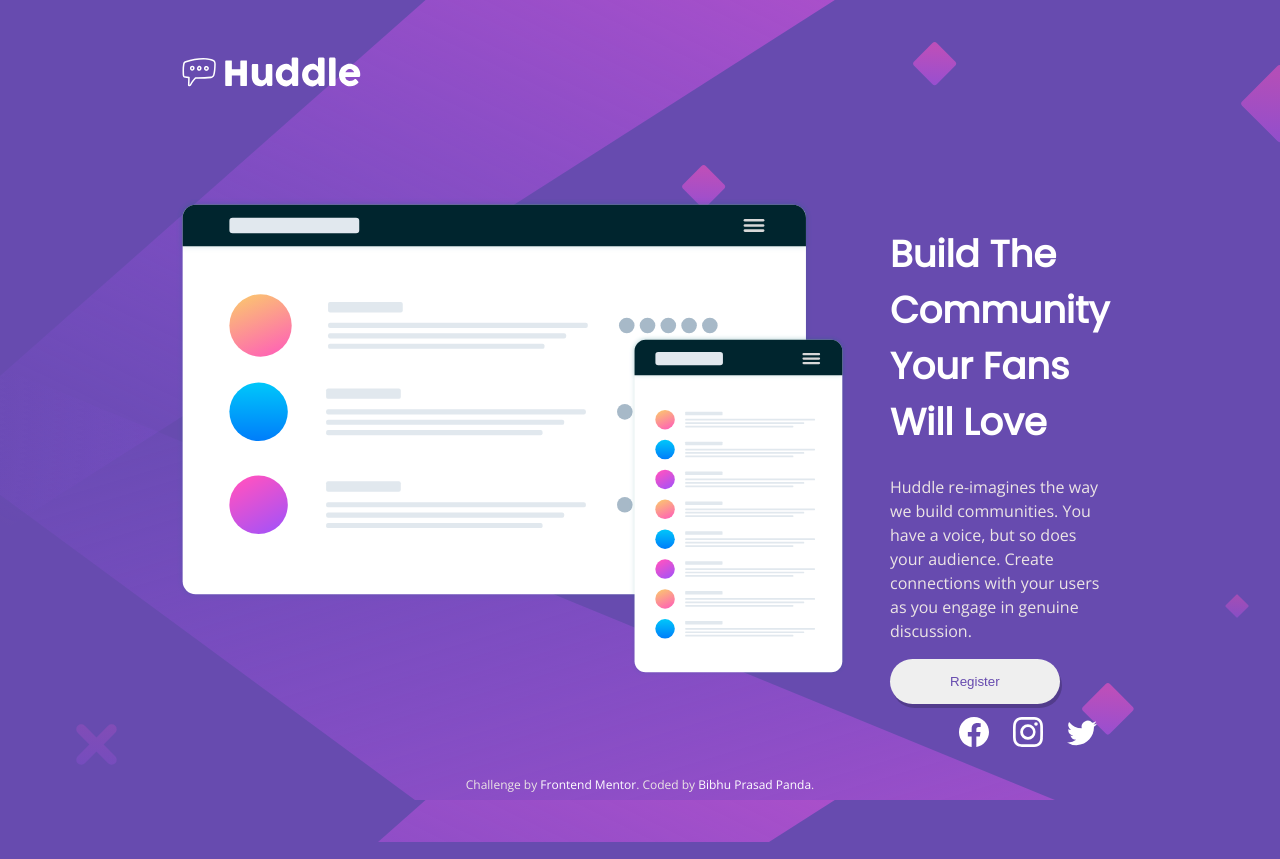
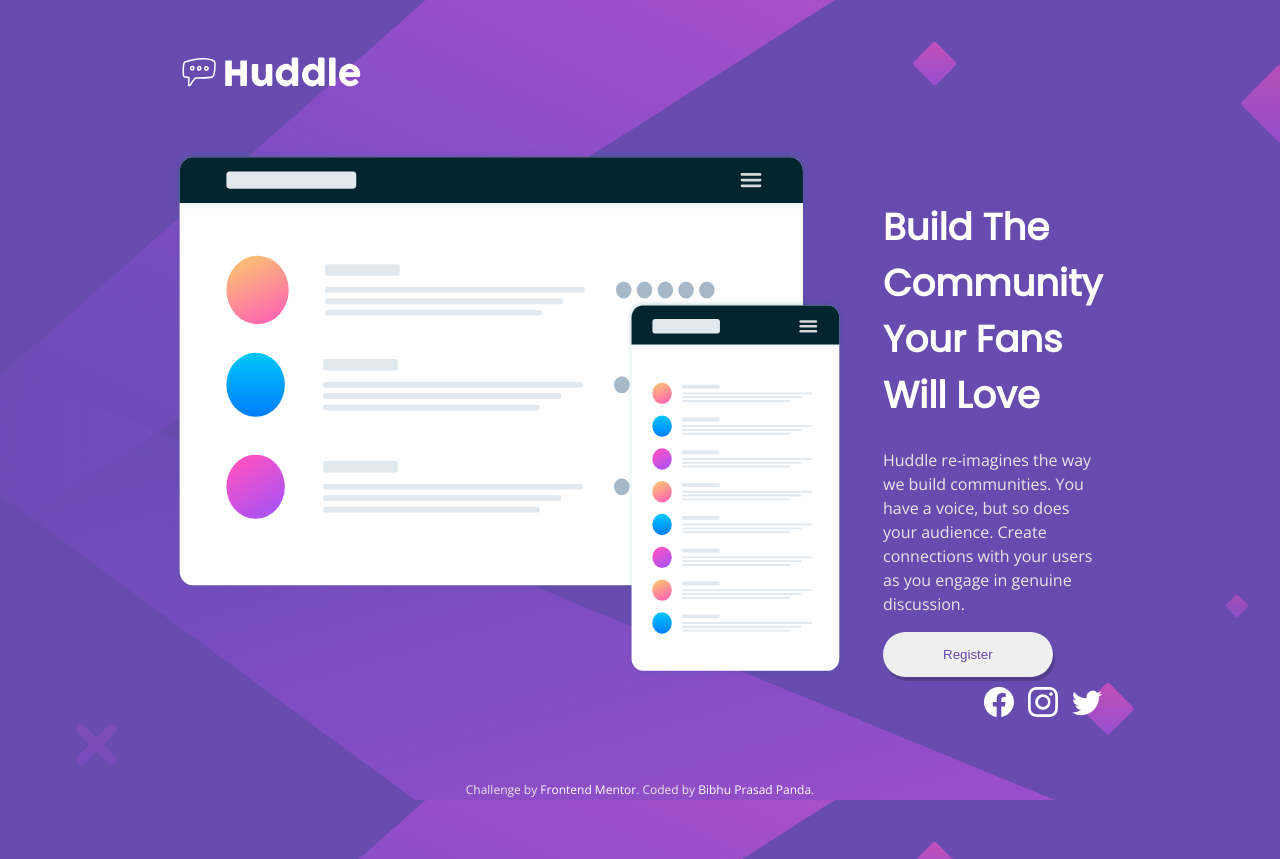
Before and after one commit to BibhuPrasadPanda97/Frontend-Mentor-Huddle-landing-page-with-single-introductory-section, a plain HTML site: page index.html in a window 1280 px wide. Drawn offline with nearby package versions, Linux system fonts and the light colour scheme.

Commit message:
First commit

```diff
--- a/css/styles.css
+++ b/css/styles.css
@@ -21,23 +21,22 @@ p{
 }
 
 .logo-img{
-    width: 12rem;
+    max-width: 12rem;
 }
 
-table{
-    margin-top: 1.5rem;
+.middle-container{
+    display: flex;
 }
 
 .mock-img{
-    display: inline-block;
     max-width: 42rem;
     margin-top: 3.125rem;
     margin-right: 2.375rem;
 }
 
 .about-text{
-    width: 98%;
-    display: inline-block;
+    max-width: 98%;
+    /* display: inline-block; */
     margin-top: 4.688rem;
 }
 
@@ -55,11 +54,12 @@ table{
 }
 
 .contact-section{
-    text-align: right;
+    text-align: center;
+    float: right;
 }
 
 .bi{
-    padding: 0.625rem 0.625rem;
+    padding: 0.625rem 5px;
 }
 
 .bi:hover{
@@ -67,7 +67,8 @@ table{
 }
 
 .attribution {
-    margin: 0.938rem auto 0;
+    clear: both;
+    padding: 50px 0 0 0;
     font-size: 0.75rem;
     font-family: 'Open Sans', sans-serif;
     text-align: center;
--- a/index.html
+++ b/index.html
@@ -18,21 +18,18 @@
       <img class="logo-img" src="images/logo.svg" alt="Huddle-img">
     </div>
 
-    <table>
-      <tr>
-        <td>
-          <img class="mock-img" src="images/illustration-mockups.svg" alt="illustration-mockups-img">
-        </td>
-        <td class="about-text">
-          <h1>Build The Community <br> Your Fans Will Love</h1>
+    <div class="middle-container">
+      <img class="mock-img" src="images/illustration-mockups.svg" alt="illustration-mockups-img">
 
-         <p>Huddle re-imagines the way we build communities. You have a voice, but so does your audience.
-          Create connections with your users as you engage in genuine discussion.</p>
+      <div class="about-text">
+        <h1>Build The Community <br> Your Fans Will Love</h1>
 
-        <input class="btn" type="button" value="Register">
-        </td>
-      </tr>
-    </table>
+        <p>Huddle re-imagines the way we build communities. You have a voice, but so does your audience.
+            Create connections with your users as you engage in genuine discussion.</p>
+
+            <input class="btn" type="button" value="Register">
+      </div>
+    </div>
 
     <div class="contact-section">
       <a href="#"><svg xmlns="http://www.w3.org/2000/svg" width="30" height="30" fill="white" class="bi bi-facebook" viewBox="0 0 16 16">
```
